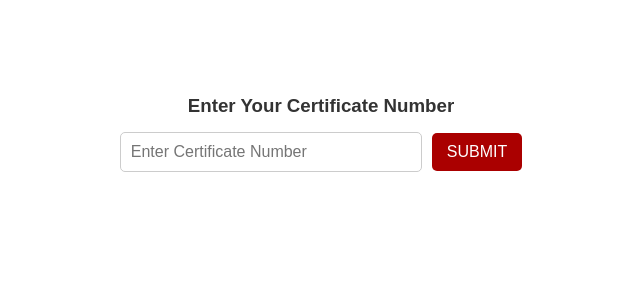
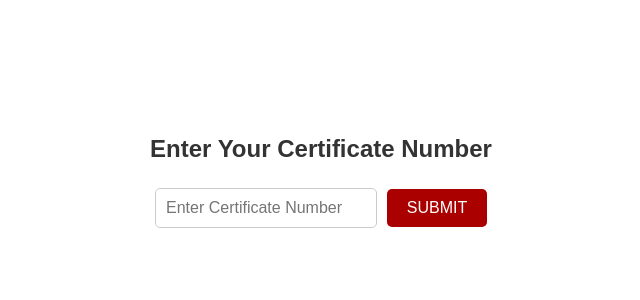
Before and after one commit to Arunimads/certificate_dowload, a React (Create React App) app: page / in a window 1280 px wide. Shown: the top 300 px of the page, without its empty margins (319-959 px from the left). Built offline with nearby package versions, Linux system fonts and the light colour scheme.

Commit message:
Update App.css

```diff
--- a/src/App.css
+++ b/src/App.css
@@ -1,11 +1,13 @@
+/* Base styles */
 body {
   font-family: "Arial", sans-serif;
   background-color: #ffff;
   display: flex;
   justify-content: center;
   align-items: center;
-  height: 100vh;
+  min-height: 100vh;
   margin: 0;
+  padding: 20px;
 }
 
 .container {
@@ -13,27 +15,33 @@ body {
   flex-direction: column;
   align-items: center;
   width: 100%;
+  min-width: 320px;
 }
 
 .card {
   background: white;
-  width: 100vh;
-  max-width: 100vh;
-  padding: 25px 45px;
-  /* border-radius: 10px; */
-  /* box-shadow: 0 4px 10px rgba(0, 0, 0, 0.3); */
+  width: 100%;
+  min-width: 320px;
+  max-width: 800px;
+  padding: 20px;
   text-align: center;
-  height: 80vh;
+  height: auto;
+  min-height: 80vh;
+  box-sizing: border-box;
+  overflow-x: hidden;
 }
 
 .banner {
   width: 100%;
+  max-width: 100%;
   border-radius: 10px 10px 0 0;
+  object-fit: contain;
 }
 
 h3 {
   color: #333;
   margin: 15px 0;
+  font-size: clamp(18px, 4vw, 24px);
 }
 
 .input-group {
@@ -41,10 +49,12 @@ h3 {
   justify-content: center;
   align-items: center;
   gap: 10px;
+  flex-wrap: wrap;
+  padding: 10px;
 }
 
 .input-field {
-  width: 35%;
+  width: clamp(200px, 35%, 300px);
   padding: 10px;
   border: 1px solid #ccc;
   border-radius: 5px;
@@ -59,6 +69,7 @@ h3 {
   border-radius: 5px;
   font-size: 16px;
   cursor: pointer;
+  min-width: 100px;
 }
 
 .submit-btn:hover {
@@ -69,8 +80,10 @@ h3 {
   margin-top: 20px;
   width: 100%;
   display: flex;
-  justify-content: flex-end;
-  gap:5px;
+  justify-content: center;
+  gap: 10px;
+  flex-wrap: wrap;
+  padding: 10px;
 }
 
 .download-btn {
@@ -81,8 +94,50 @@ h3 {
   border-radius: 5px;
   font-size: 16px;
   cursor: pointer;
+  min-width: 120px;
 }
 
 .download-btn:hover {
   background-color: #800;
 }
+
+/* Certificate container styles */
+.certificate-container {
+  width: 100%;
+  min-width: 750px;
+  overflow-x: auto;
+  margin: 20px 0;
+  display: flex;
+  justify-content: center;
+  transform-origin: center top; /* Change from left top to center top */
+}
+
+/* Scale certificate for screens smaller than 790px */
+@media screen and (max-width: 790px) {
+  .certificate-container {
+    transform: scale(0.8);
+    margin: -50px auto; /* Adjust margins to compensate for scale */
+  }
+}
+
+/* Scale further for even smaller screens */
+@media screen and (max-width: 600px) {
+  .certificate-container {
+    transform: scale(0.6);
+    margin: -100px auto; /* Adjust margins to compensate for scale */
+  }
+}
+
+/* Media query for very small screens */
+@media screen and (max-width: 360px) {
+  .card {
+    padding: 10px;
+  }
+
+
+
+  .certificate-container {
+    transform: scale(0.45);
+    margin: auto auto; /* Adjust margins to compensate for scale */
+  }
+}
```
